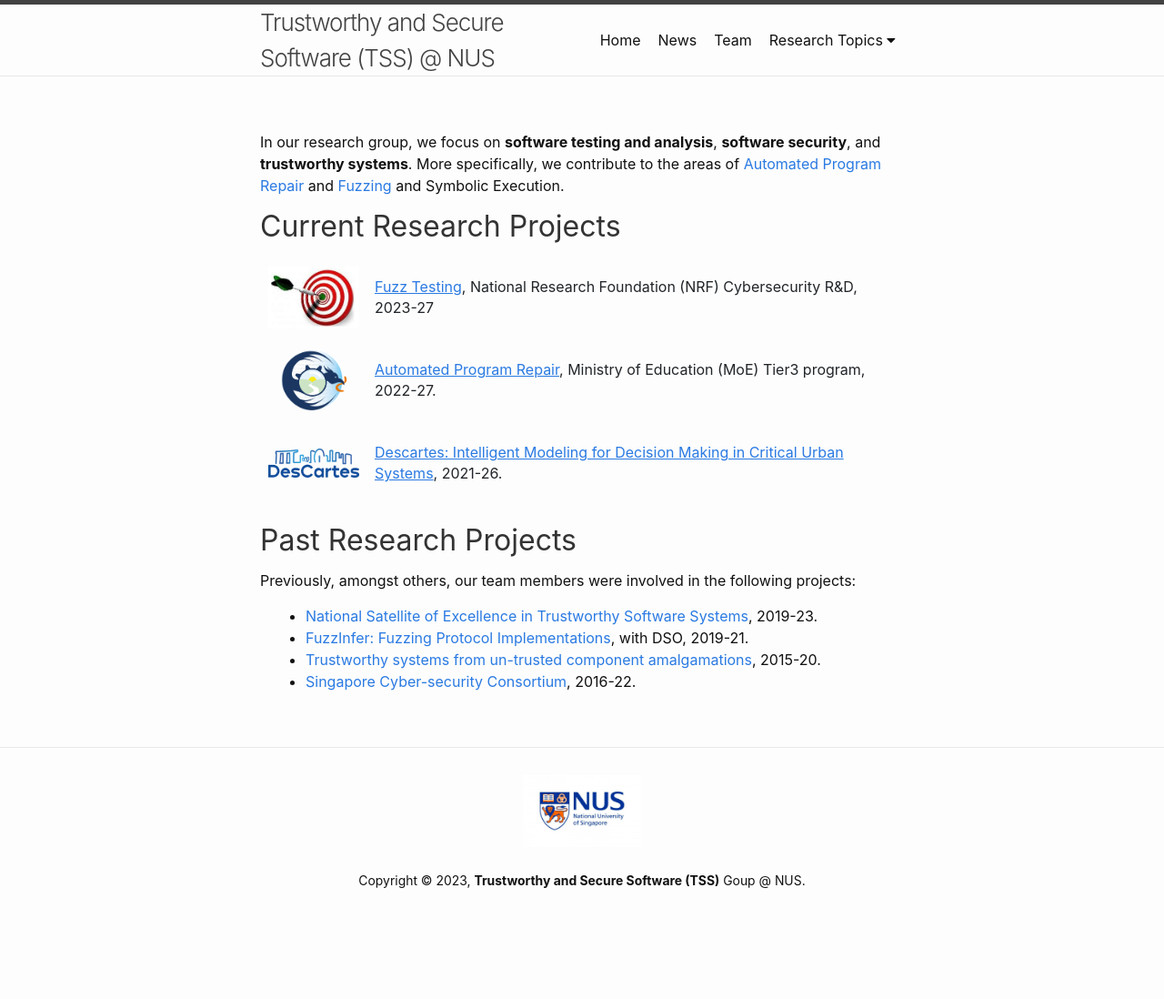
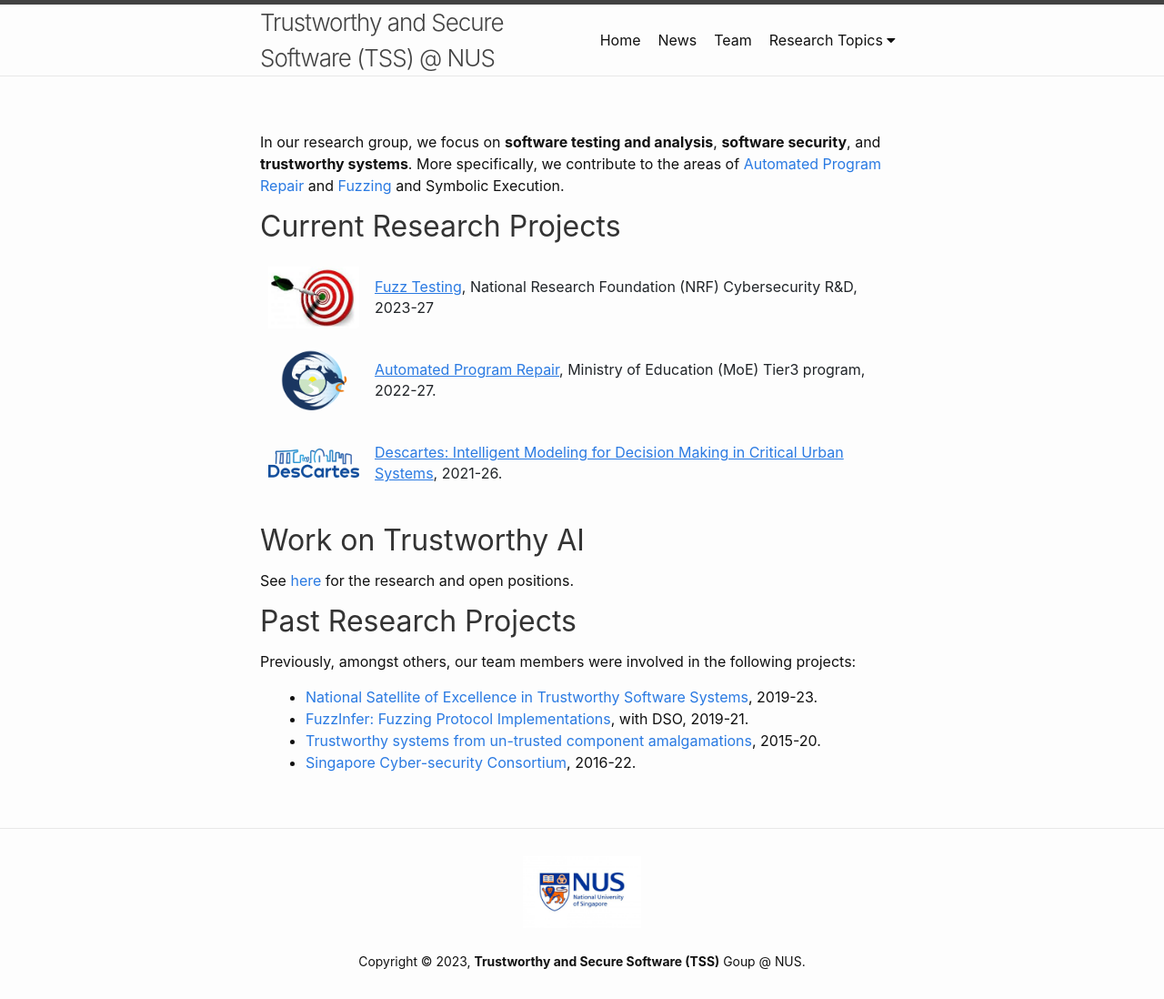
Before and after one commit to nus-tss/nus-tss.github.io, a Jekyll site: the page built from _pages/research.md, in a window 1280 px wide. Shown: the whole page at 91% size. Built offline with Jekyll 4.4.1, drawn with Linux system fonts in a browser that asks for light colours; nearby versions of some CDN libraries; before the commit the page ends 1009 px from its top, so only the background shows below that.

Commit message:
Update research.md

```diff
--- a/_pages/research.md
+++ b/_pages/research.md
@@ -30,7 +30,7 @@
 
   <tr height="90px">
     <td class="align-middle text-center col-sm-2">
-      <a href="https://descartes.cnrsatcreate.cnrs.fr/"><img src="{{ 'images/descartes_logo.png' | relative_url }}" width="100" alt="Descartes Logo"/></a>
+      <a href="https://descartes.cnrsatcreate.cnrs.fr/wp-1-trustworthy-hybrid-ai/"><img src="{{ 'images/descartes_logo.png' | relative_url }}" width="100" alt="Descartes Logo"/></a>
     </td>
     <td class="align-middle col-sm-10">
       <a href="https://descartes.cnrsatcreate.cnrs.fr/">Descartes: Intelligent Modeling for Decision Making in Critical Urban Systems</a>, 2021-26.
@@ -38,6 +38,11 @@
   </tr>
   </tbody>
 </table>
+
+
+## Work on Trustworthy AI ##
+
+See <a href="https://descartes.cnrsatcreate.cnrs.fr/wp-1-trustworthy-hybrid-ai/"> here</a> for the research and open positions.
 
 
 ## Past Research Projects
```
